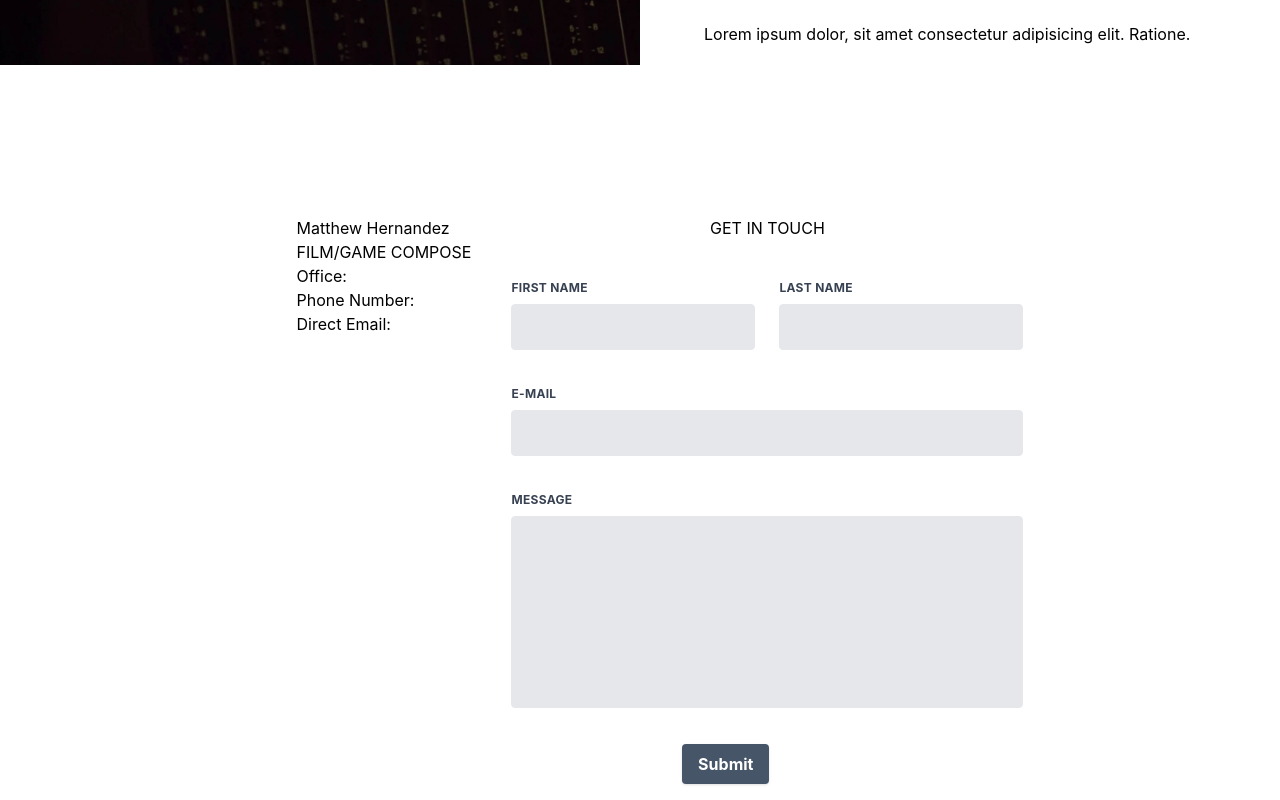
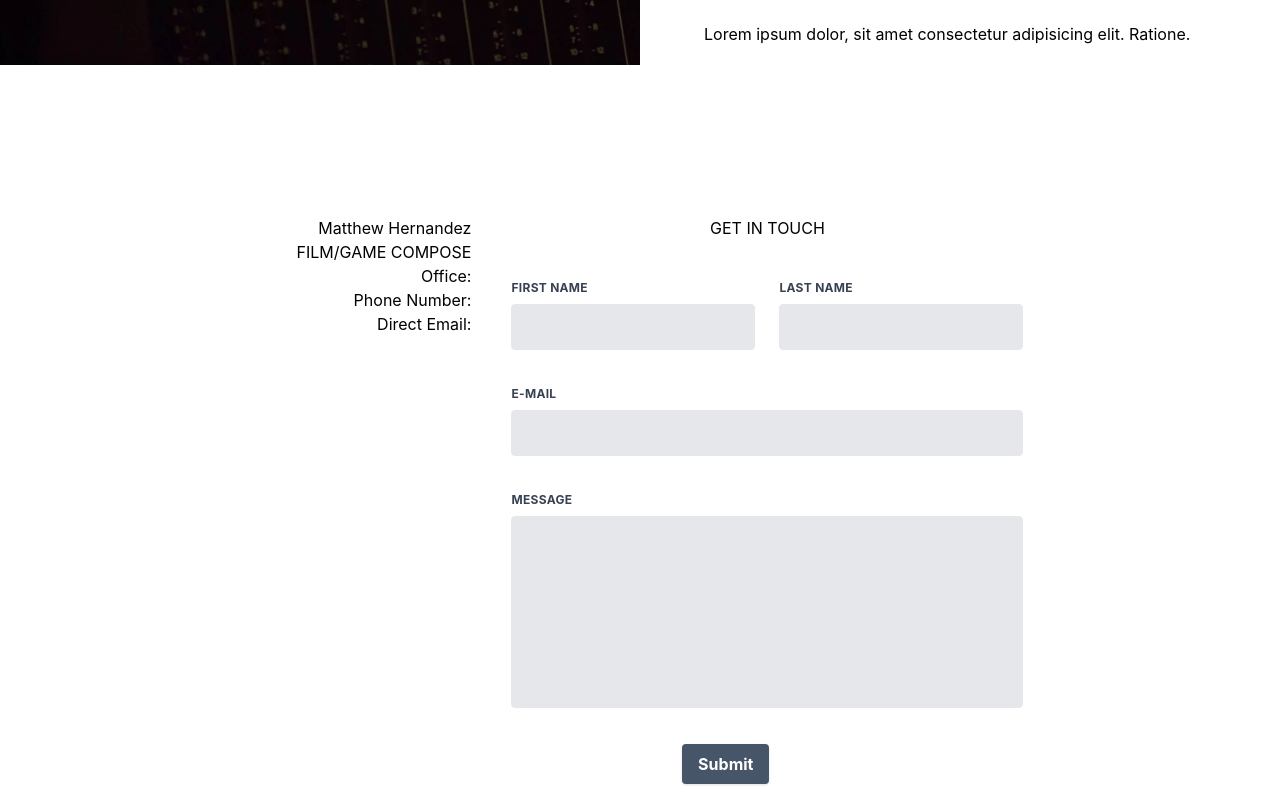
Before and after one commit to Cyber-Digital-llc/Matthews-Portfolio-Website-FE, a Next.js app: page / in a window 1280 px wide. Shown: the part 2840-3640 px from the top of the page. Built offline with nearby package versions, Linux system fonts and the light colour scheme.

Commit message:
contact wip

```diff
--- a/components/ContactForm.jsx
+++ b/components/ContactForm.jsx
@@ -30,10 +30,10 @@ export default function ContactForm() {
   return (
     <div
       id="contact"
-      className=" flex flex-col w-full py-14 justify-center align-middle content-center items-center"
+      className="flex w-full py-14 justify-center align-middle content-center items-center"
     >
-      <div className="flex justify-center w-full">
-        <div className=" py-10 px-10">
+      <div className="flex flex-col md:flex-row lg:flex-row xl:flex-row 2xl:flex-row align-middle content-center justify-center">
+        <div className="flex flex-col text-center md:text-right py-10 px-10">
           <h2>Matthew Hernandez</h2>
           <p className="">FILM/GAME COMPOSE</p>
           <p>Office:</p>
```
